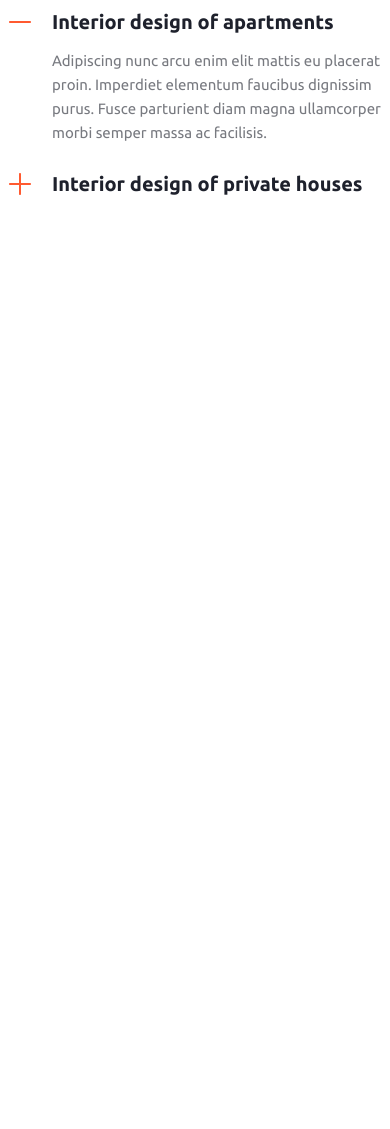
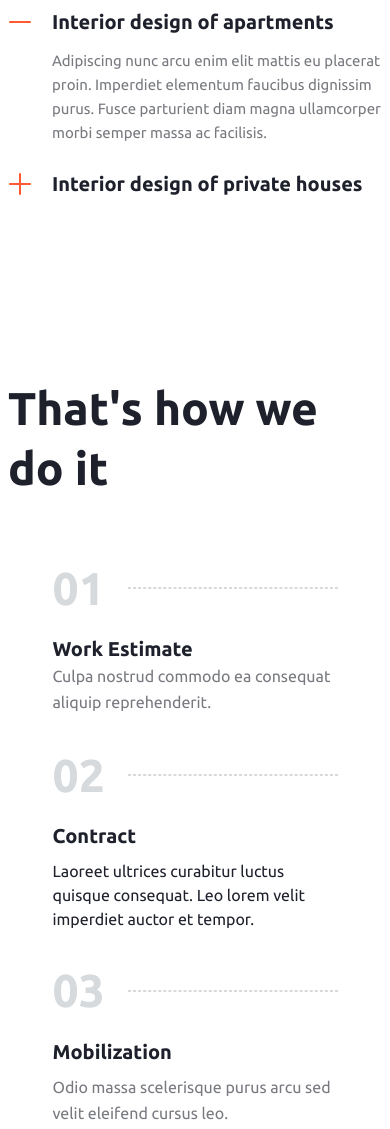
Before and after one commit to ewewf10w/Frontend-Project, a website built with Vite: page index.html in a window 390 px wide. Shown: the part 1304-2433 px from the top of the page. Before the commit the page ends 1503 px from the top, so only its background shows below. Built offline with nearby package versions, Linux system fonts and the light colour scheme; files whose address does not match are found by name.

Commit message:
steps адаптив

```diff
--- a/index.html
+++ b/index.html
@@ -181,7 +181,7 @@
             </div>
           </div>
         </div>
-        <!--<div class="steps">
+        <div class="steps">
           <div class="container">
             <div class="steps__content">
               <div class="steps__title">That's how we do it</div>
@@ -235,7 +235,7 @@
             </div>
           </div>
         </div>
-        <div class="benefits">
+        <!--<div class="benefits">
           <div class="benefits__content">
             <div class="container">
               <div class="benefits__title">Our benefits</div>
--- a/src/styles/components/steps.css
+++ b/src/styles/components/steps.css
@@ -16,8 +16,11 @@
 }
 
 .steps__items {
-  display: flex;
-  gap: 30px;
+  display: grid;
+  grid-template-columns: repeat(4, 1fr);
+  column-gap: 30px;
+  margin-left: auto;
+  margin-right: auto;
 }
 
 .step {
@@ -68,7 +71,7 @@
 
 .step__line {
   border: 1px dashed var(--gray-400);
-  width: 209px;
+  width: 100%;
   height: 0;
 }
 
@@ -91,3 +94,16 @@
   line-height: 160%;
   color: var(--gray-700);
 }
+
+@media (width<768px) {
+  .steps__items {
+    grid-template-columns: repeat(2, 1fr);
+    row-gap: 30px;
+  }
+}
+
+@media (width<576px) {
+  .steps__items {
+    grid-template-columns: repeat(1, 1fr);
+  }
+}
```
